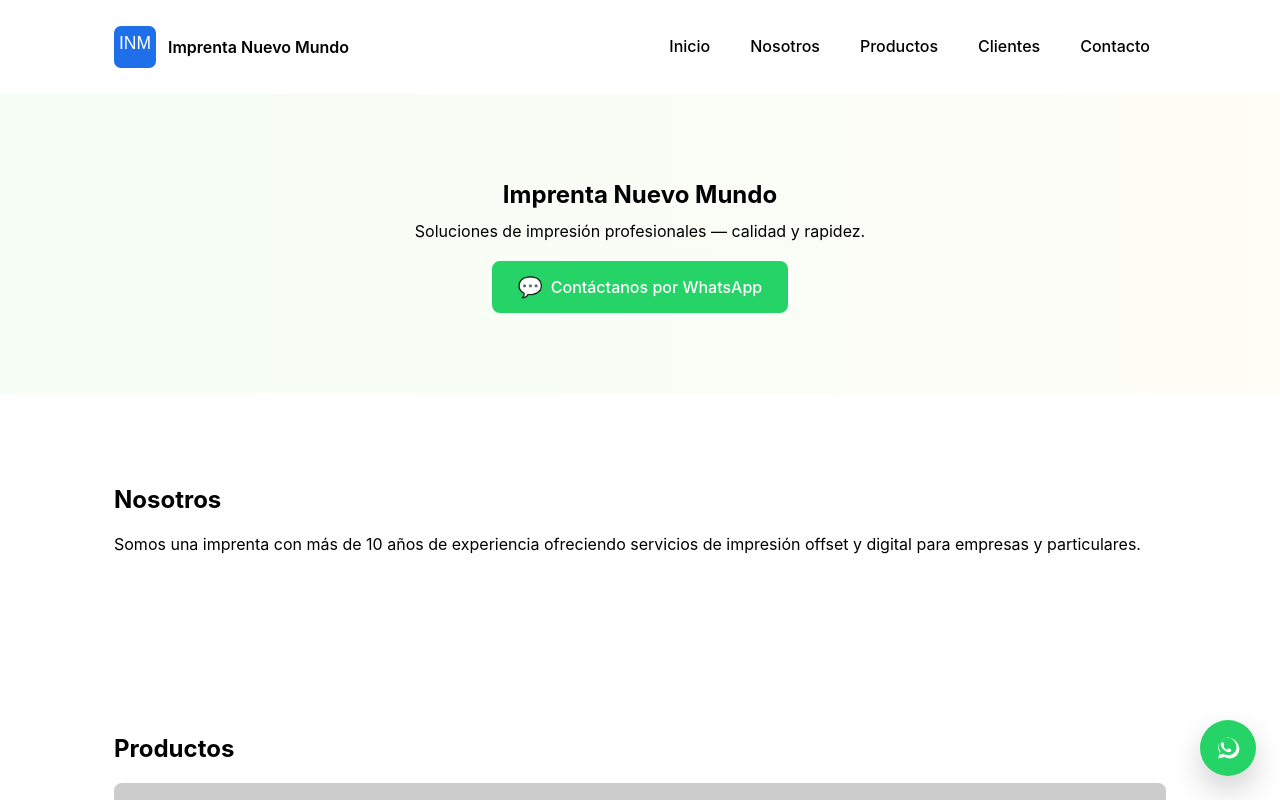
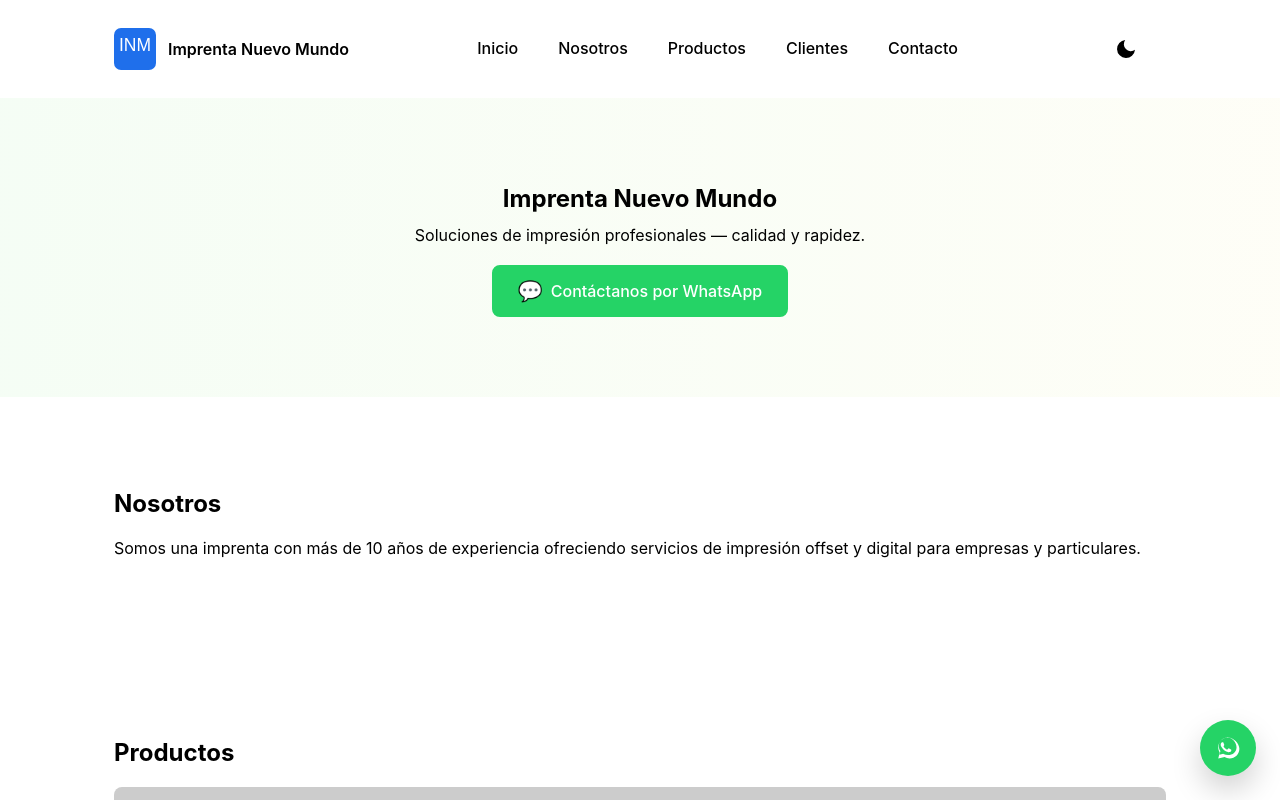
Before and after one commit to wilwilsonayalapoma/singlepage-imprenta, a React app: page / in a window 1280 px wide. Shown: the top 800 px of the page. Built offline with nearby package versions, Linux system fonts and the light colour scheme; the HTML template or start-up script is replaced by a standard one.

Commit message:
modo claro y modo escuro

```diff
--- a/src/components/Header.js
+++ b/src/components/Header.js
@@ -1,4 +1,5 @@
 import React, { useState } from "react";
+import ThemeToggle from "./ThemeToggle";
 
 export default function Header() {
   const [open, setOpen] = useState(false);
@@ -9,7 +10,8 @@ export default function Header() {
         <div className="logo">
           <svg
             width="42"
-            height="42"
+            hegit
+            ight="42"
             viewBox="0 0 24 24"
             fill="none"
             xmlns="http://www.w3.org/2000/svg"
@@ -51,6 +53,8 @@ export default function Header() {
           </a>
         </nav>
 
+        <ThemeToggle />
+
         <button
           className="nav-toggle"
           aria-label="Toggle menu"
```
